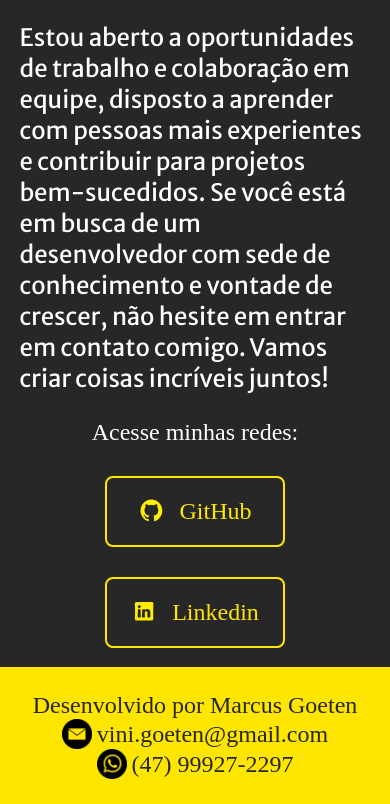
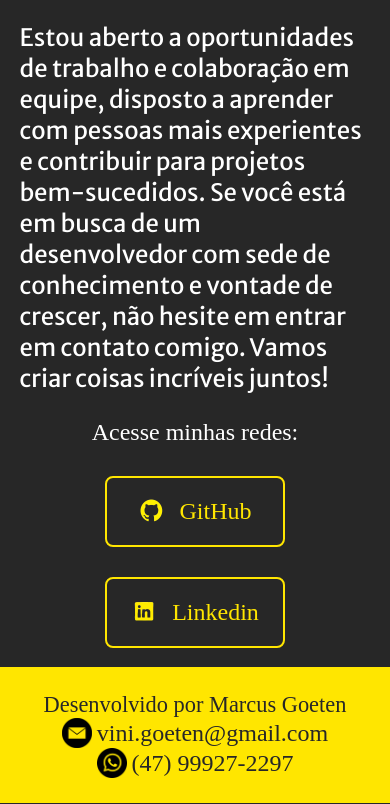
Before and after one commit to ViniGoeten/meu-site, a plain HTML site: page index.html in a window 390 px wide. Shown: the part 1307-2111 px from the top of the page. Drawn offline with Linux system fonts and the light colour scheme; a web font is replaced by a local one.

Commit message:
alteração para mobile

```diff
--- a/index.html
+++ b/index.html
@@ -34,7 +34,7 @@
   </main>
   <footer class="rodape">
     <div class="rodape__info">
-    <p>Desenvolvido por Marcus Goeten</p>
+    <p class="criador">Desenvolvido por Marcus Goeten</p>
     <a class="rodape__info__text">
         <img class="imagem__email" src="./assets/imagem_email_preta.png"> vini.goeten@gmail.com</a>
     <a class="rodape__info__text2" href="https://wa.me/5547999272297">
--- a/styles/styles.css
+++ b/styles/styles.css
@@ -129,7 +129,6 @@ a {
 
 }
 
-
 .rodape__info__text {
     text-decoration: none;
     display: flex;
@@ -228,4 +227,8 @@ a {
     .imagem__certificados {
         width: 20rem;
     }
+
+    .criador {
+        font-size: 1.4rem;
+    }
 }
```
Also changed, not shown: about.html (+1 -1 lines), certified.html (+1 -1 lines).
